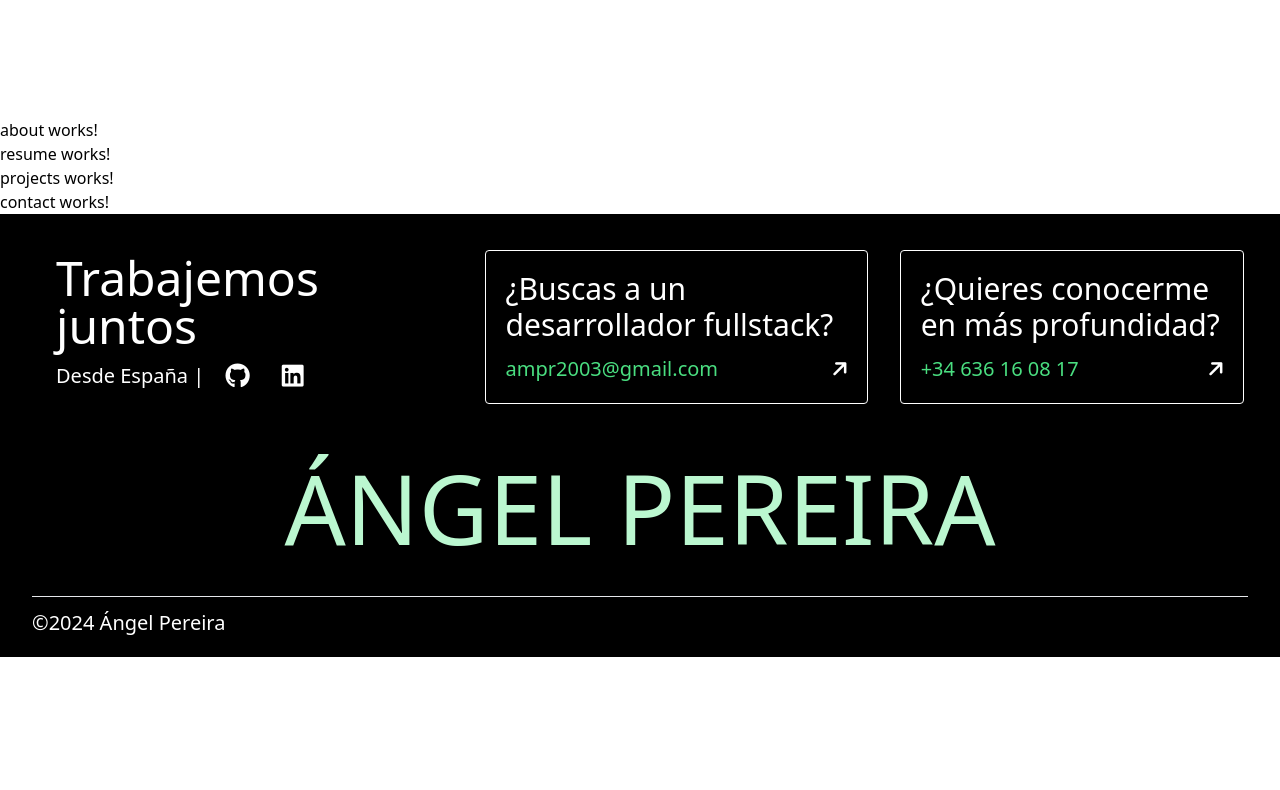
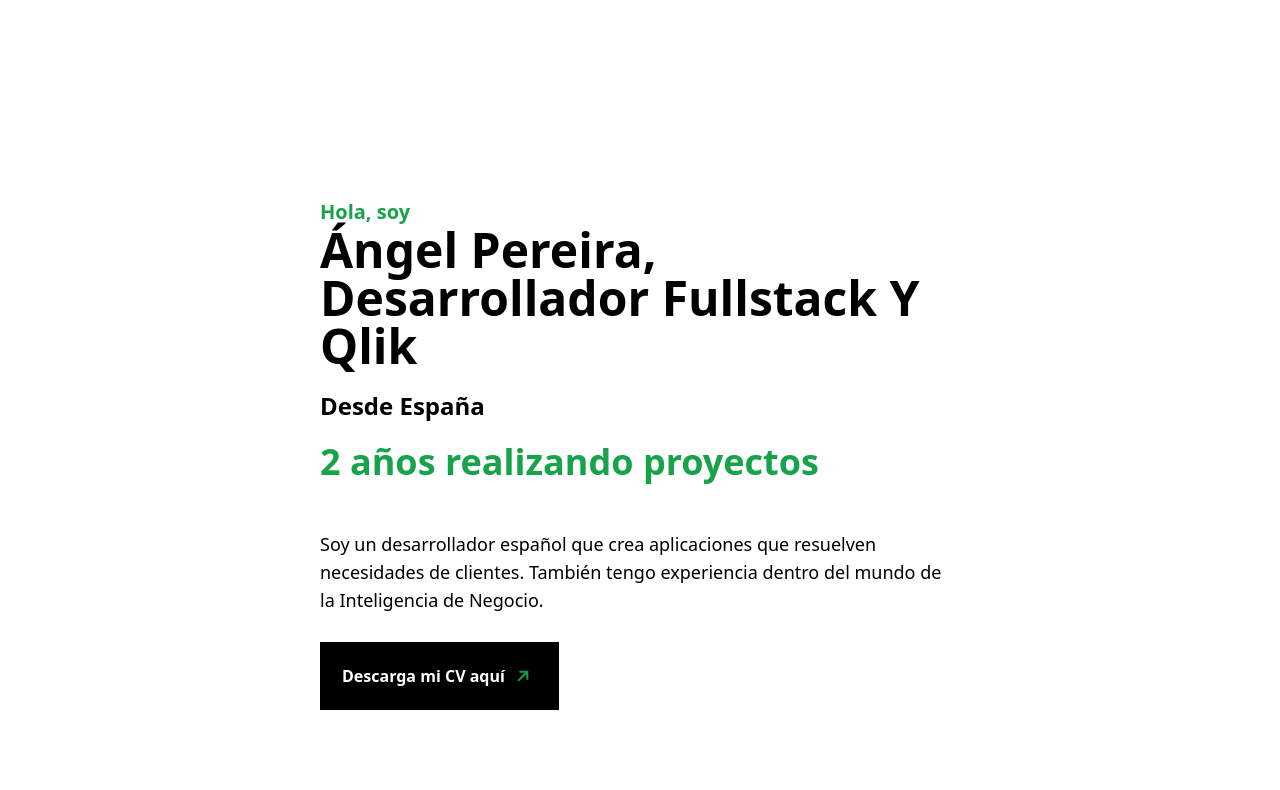
Before and after one commit to AngelPereiraR/cv-ampr-v2, an Angular app: page / in a window 1280 px wide. Shown: the part 1310-2100 px from the top of the page. Before the commit the page ends 1967 px from the top, so only its background shows below. Built offline with nearby package versions, Linux system fonts and the light colour scheme.

Commit message:
Componente Sobre mí + Cambios de semántica en componentes Home y Servicios

```diff
--- a/src/app/cv/components/about_component/about.component.html
+++ b/src/app/cv/components/about_component/about.component.html
@@ -1 +1,32 @@
-<p>about works!</p>
+<section class="p-10 xl:py-20 xl:px-80">
+  <div>
+    <header>
+      <span class="text-xl font-bold text-green-600 pb-3 lg:pb-0"
+        >Hola, soy</span
+      >
+      <h1 class="text-5xl 2xl:text-7xl font-bold capitalize pb-3 lg:pb-5">
+        Ángel Pereira, desarrollador fullstack y Qlik
+      </h1>
+      <h2 class="text-2xl pb-3 lg:pb-5 font-semibold">Desde España</h2>
+      <h2 class="text-4xl pb-3 lg:pb-5 font-semibold text-green-600">
+        2 años realizando proyectos
+      </h2>
+    </header>
+    <div class="my-7">
+      <p class="text-lg">
+        Soy un desarrollador español que crea aplicaciones que resuelven
+        necesidades de clientes. También tengo experiencia dentro del mundo de
+        la Inteligencia de Negocio.
+      </p>
+    </div>
+    <div class="flex">
+      <a
+        class="p-5 bg-black text-white hover:bg-white hover:text-black border-2 border-black font-bold transition-all duration-500"
+        href="assets/CV-ampr.pdf"
+        target="_blank"
+        >Descarga mi CV aquí
+        <i class="fa-solid fa-arrow-up rotate-45 px-2 text-green-600"></i
+      ></a>
+    </div>
+  </div>
+</section>
--- a/src/app/cv/components/home_component/home.component.html
+++ b/src/app/cv/components/home_component/home.component.html
@@ -2,12 +2,14 @@
   class="p-10 xl:py-20 xl:px-80 bg-green-200 flex flex-col lg:flex-row justify-between"
 >
   <div>
-    <h1 class="text-8xl py-5 font-bold">
-      <span class="text-2xl">Hola, Soy</span><br />Ángel Pereira
-    </h1>
-    <h2 class="text-2xl py-5 font-semibold">
-      Desarrollador Fullstack y de Qlik | Desde España
-    </h2>
+    <header>
+      <h1 class="text-8xl py-5 font-bold">
+        <span class="text-2xl">Hola, Soy</span><br />Ángel Pereira
+      </h1>
+      <h2 class="text-2xl py-5 font-semibold">
+        Desarrollador Fullstack y Qlik | Desde España
+      </h2>
+    </header>
     <div class="py-5 flex flex-col lg:flex-row justify-center items-center">
       <a
         class="p-5 my-3 lg:mr-3 font-bold bg-black text-white hover:bg-white hover:text-black transition-all duration-500 border-2 border-black rounded-lg"
@@ -32,8 +34,7 @@
         href="assets/CV-ampr.pdf"
         target="_blank"
         >Descargar mi CV <i class="fa-solid fa-arrow-up rotate-45 px-2"></i
-          ></a
-      >
+      ></a>
     </div>
     <div class="text-xl pt-10">
       <h3 class="font-medium pb-6">Mis redes</h3>
--- a/src/app/cv/components/services_component/services.component.html
+++ b/src/app/cv/components/services_component/services.component.html
@@ -1,12 +1,12 @@
 <section class="p-10 xl:py-20 xl:px-80">
-  <div class="grid grid-flow-row lg:grid-flow-col">
+  <header class="grid grid-flow-row lg:grid-flow-col">
     <div class="grid grid-flow-row mr-20">
       <h1 class="text-lg font-bold text-green-600 pb-3 lg:pb-0">Servicios</h1>
       <h2 class="text-5xl 2xl:text-7xl font-bold pb-3 lg:pb-0">
         Mis especialidades
       </h2>
     </div>
-  </div>
+  </header>
   <div class="grid grid-flow-row lg:grid-flow-col my-10">
     <div
       class="grid-cols-1 mx-5 my-3 lg:my-0 lg:mx-2 p-10 font-medium text-black hover:text-green-600 bg-gray-300 hover:bg-white rounded-xl hover:shadow-2xl shadow-gray-700"
```
